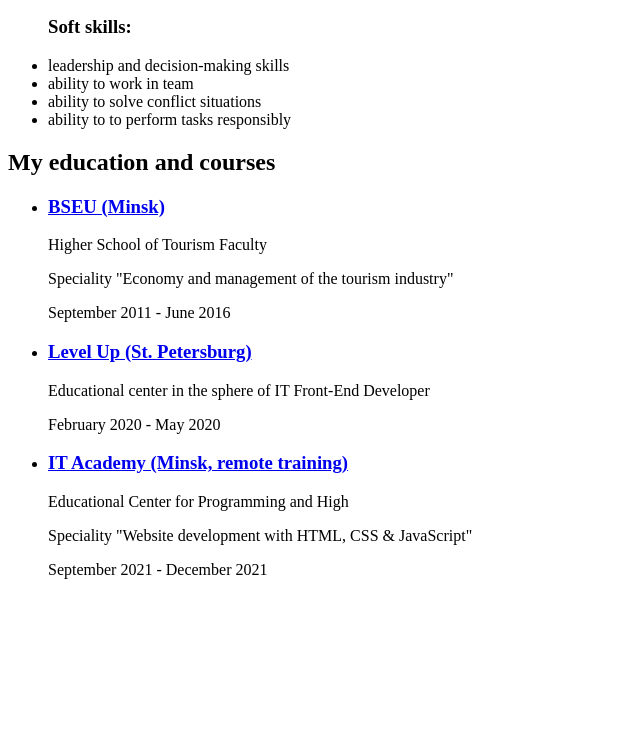
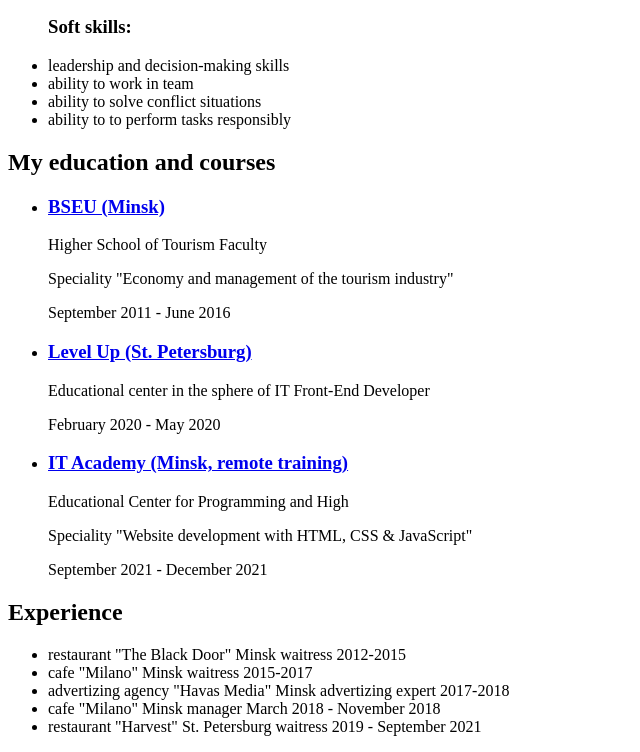
Before and after one commit to NastyaKladava/rsschool-cv, a plain HTML site: page index.html in a window 1280 px wide. Shown: the part 1068-1820 px from the top of the page, without its empty margins (0-640 px from the left). Before the commit the page ends 1663 px from the top, so only its background shows below. Drawn offline with Linux system fonts and the light colour scheme.

Commit message:
feat: add structure in experience section

```diff
--- a/index.html
+++ b/index.html
@@ -114,6 +114,43 @@
                     </ul>
                 </div>
             </section>
+            <section class="experience">
+                <div class="container">
+                    <h2 class="title">Experience</h2>
+                    <ul class="experience__list">
+                        <li class="experience__item">
+                            <span class="experience__place">restaurant "The Black Door"</span>
+                            <span class="experience__town">Minsk</span>
+                            <span class="experience__position">waitress</span>
+                            <span class="experience__duration">2012-2015</span>
+                        </li>
+                        <li class="experience__item">
+                            <span class="experience__place">cafe "Milano"</span>
+                            <span class="experience__town">Minsk</span>
+                            <span class="experience__position">waitress</span>
+                            <span class="experience__duration">2015-2017</span>
+                        </li>
+                        <li class="experience__item">
+                            <span class="experience__place">advertizing agency "Havas Media"</span>
+                            <span class="experience__town">Minsk</span>
+                            <span class="experience__position">advertizing expert</span>
+                            <span class="experience__duration">2017-2018</span>
+                        </li>
+                        <li class="experience__item">
+                            <span class="experience__place">cafe "Milano"</span>
+                            <span class="experience__town">Minsk</span>
+                            <span class="experience__position">manager</span>
+                            <span class="experience__duration">March 2018 - November 2018</span>
+                        </li>
+                        <li class="experience__item">
+                            <span class="experience__place">restaurant "Harvest"</span>
+                            <span class="experience__town">St. Petersburg</span>
+                            <span class="experience__position">waitress</span>
+                            <span class="experience__duration">2019 - September 2021</span>
+                        </li>
+                    </ul>
+                </div>
+            </section>
         </main>
     </div>
 </body>
```
